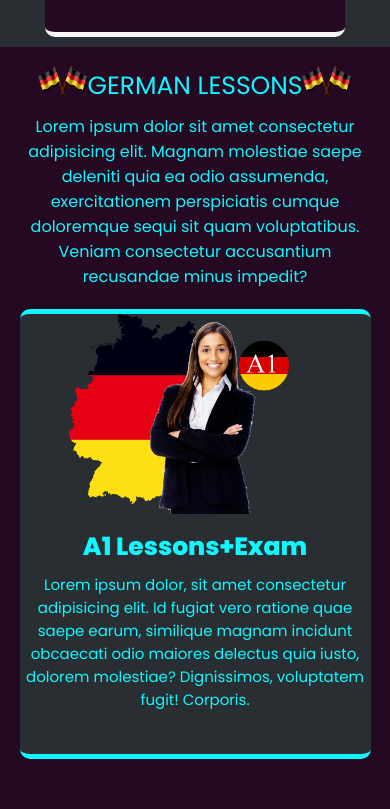
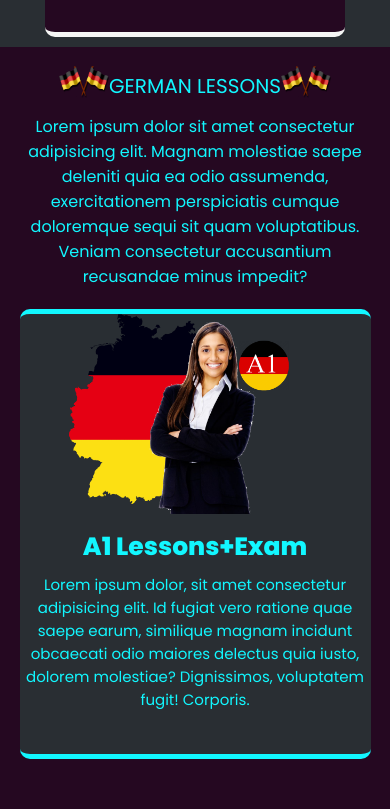
Before and after one commit to Lenix2021/SEDs, a plain HTML site: page courses.html in a window 390 px wide. Shown: the part 5247-6056 px from the top of the page. Drawn offline with nearby package versions, Linux system fonts and the light colour scheme.

Commit message:
the flag

```diff
--- a/courses.css
+++ b/courses.css
@@ -478,8 +478,8 @@ footer h1{
     }
     .german-lesons-head h1{
         color: var(--hover-color);
-        font-size: 25px;
-        font-weight: 500;
+        font-size: 20px;
+        font-weight: 450;
     }
 
     .german-flag img{
```
